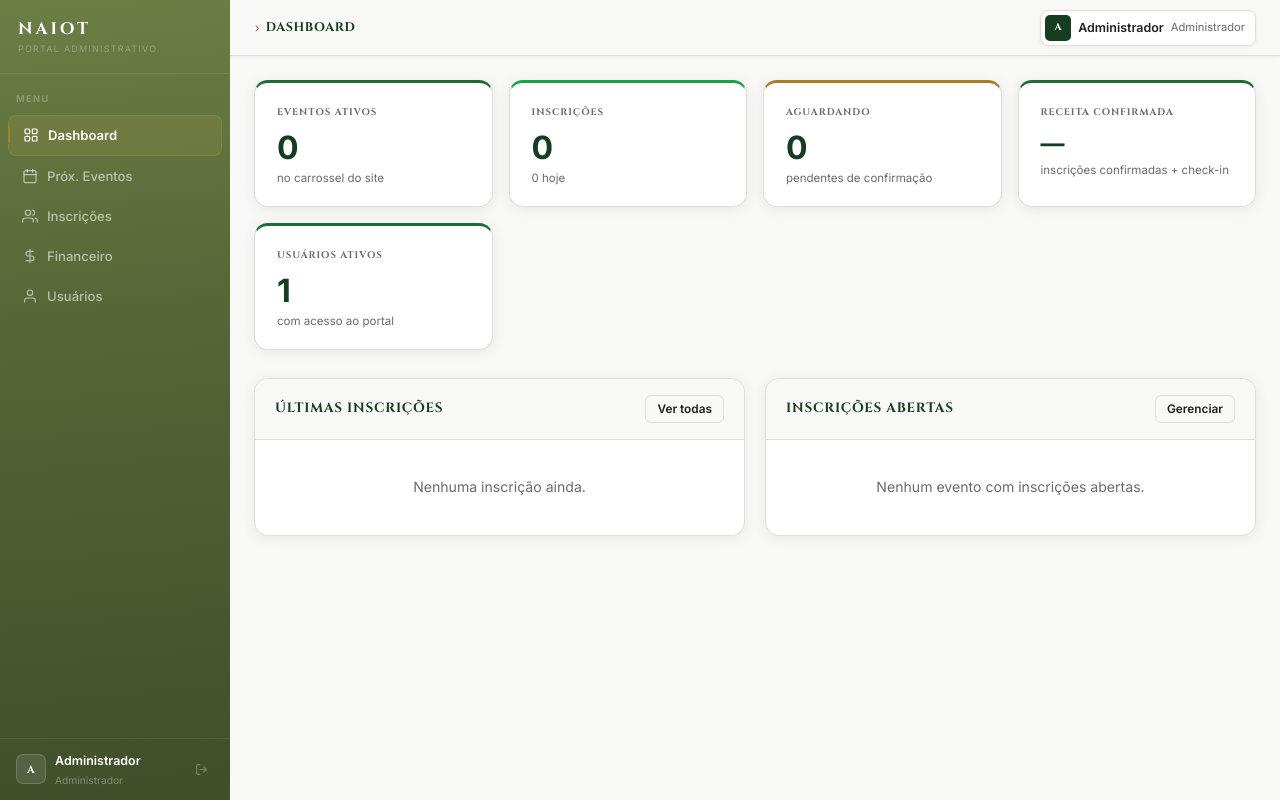
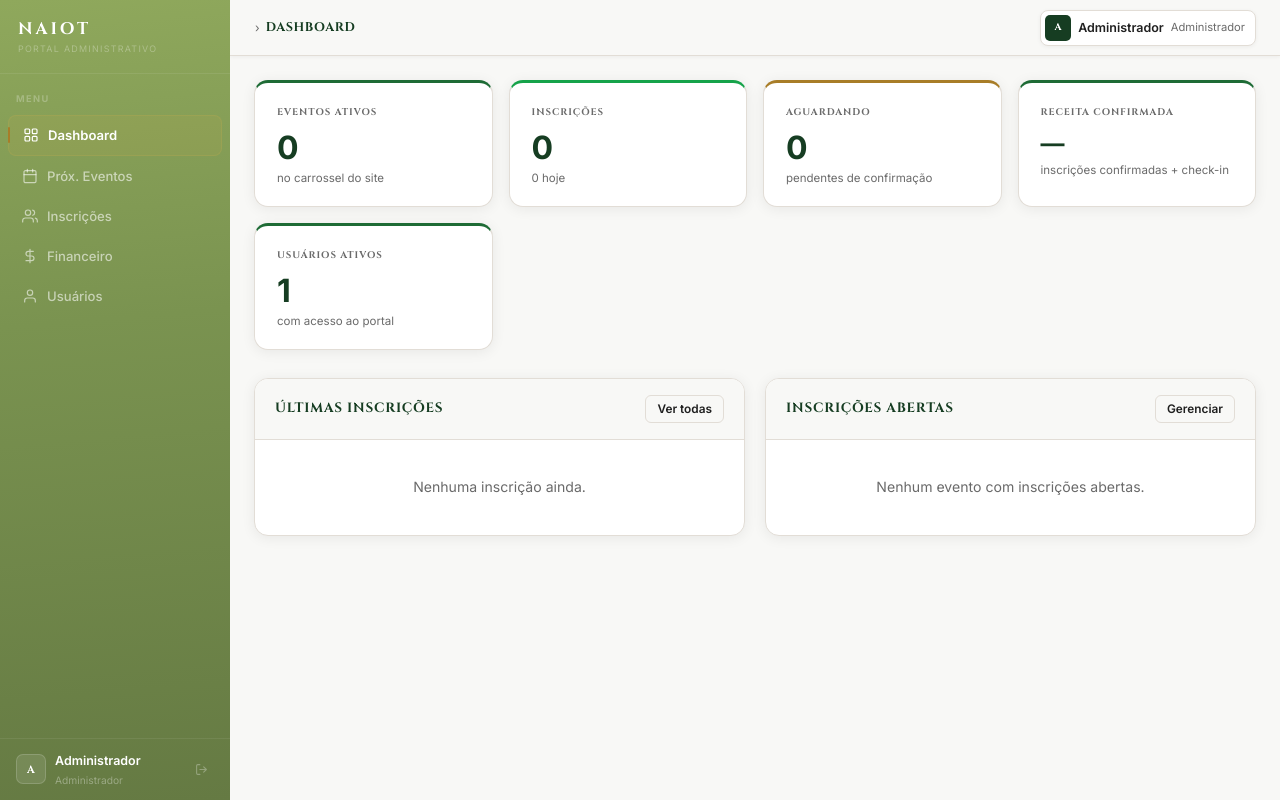
Before and after one commit to fontec-informatica/naiot, a PHP site: page /portal/index.php in a window 1280 px wide. Run offline with PHP 8.4, Linux system fonts and the light colour scheme; a user stored in the database is signed in; data comes from the database, SQL or seed files in the repository; data that the repository does not hold is empty.

Commit message:
fix: sidebar mais clara — abacate médio #8fa85c
Co-Authored-By: Claude Sonnet 4.6 <noreply@anthropic.com>

```diff
--- a/portal/assets/css/portal.css
+++ b/portal/assets/css/portal.css
@@ -102,7 +102,7 @@ button{cursor:pointer;font:inherit;border:none;background:none}
 /* ── Sidebar ── */
 .sidebar{
   width:var(--sidebar-w);
-  background:linear-gradient(175deg,#6b7f45 0%,#566637 40%,#404e2a 100%);
+  background:linear-gradient(175deg,#8fa85c 0%,#7a9350 40%,#657a43 100%);
   display:flex;flex-direction:column;flex-shrink:0;
   position:fixed;top:0;left:0;height:100vh;
   overflow-y:auto;z-index:200;
```
